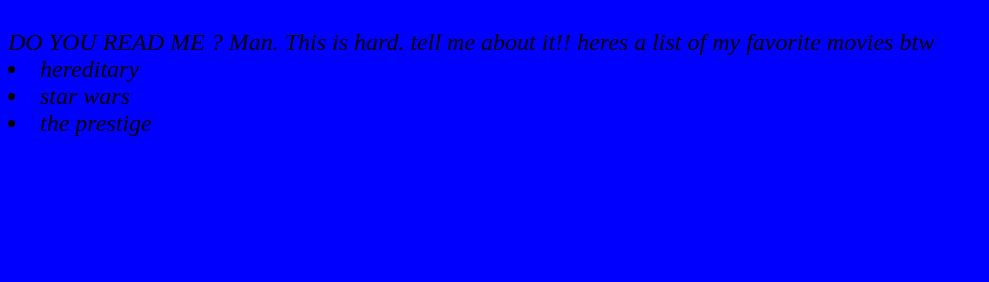
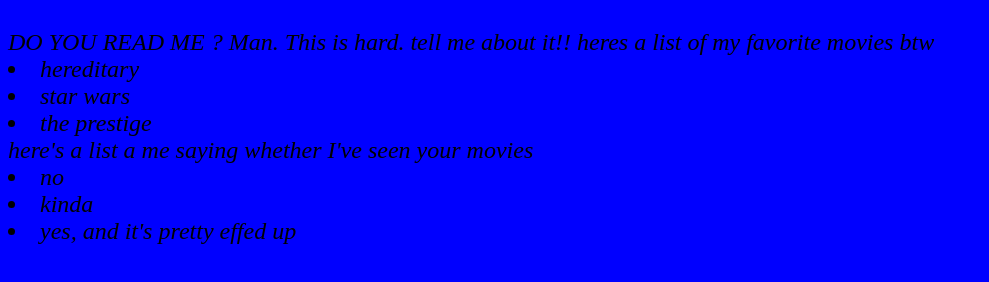
Before and after one commit to jlcdefenbaugh/github-studio, a plain HTML site: page index.html in a window 1280 px wide. Shown: the part 90-372 px from the top of the page, without its empty margins (0-989 px from the left). Drawn offline with Linux system fonts and the light colour scheme.

Commit message:
Added another list!

```diff
--- a/index.html
+++ b/index.html
@@ -20,5 +20,10 @@
     <li>hereditary</li>
     <li>star wars</li>
     <li>the prestige</li>
+
+    here's a list a me saying whether I've seen your movies
+    <li>no</li>
+    <li>kinda</li>
+    <li>yes, and it's pretty effed up</li>
 </body>
 </html>
```
